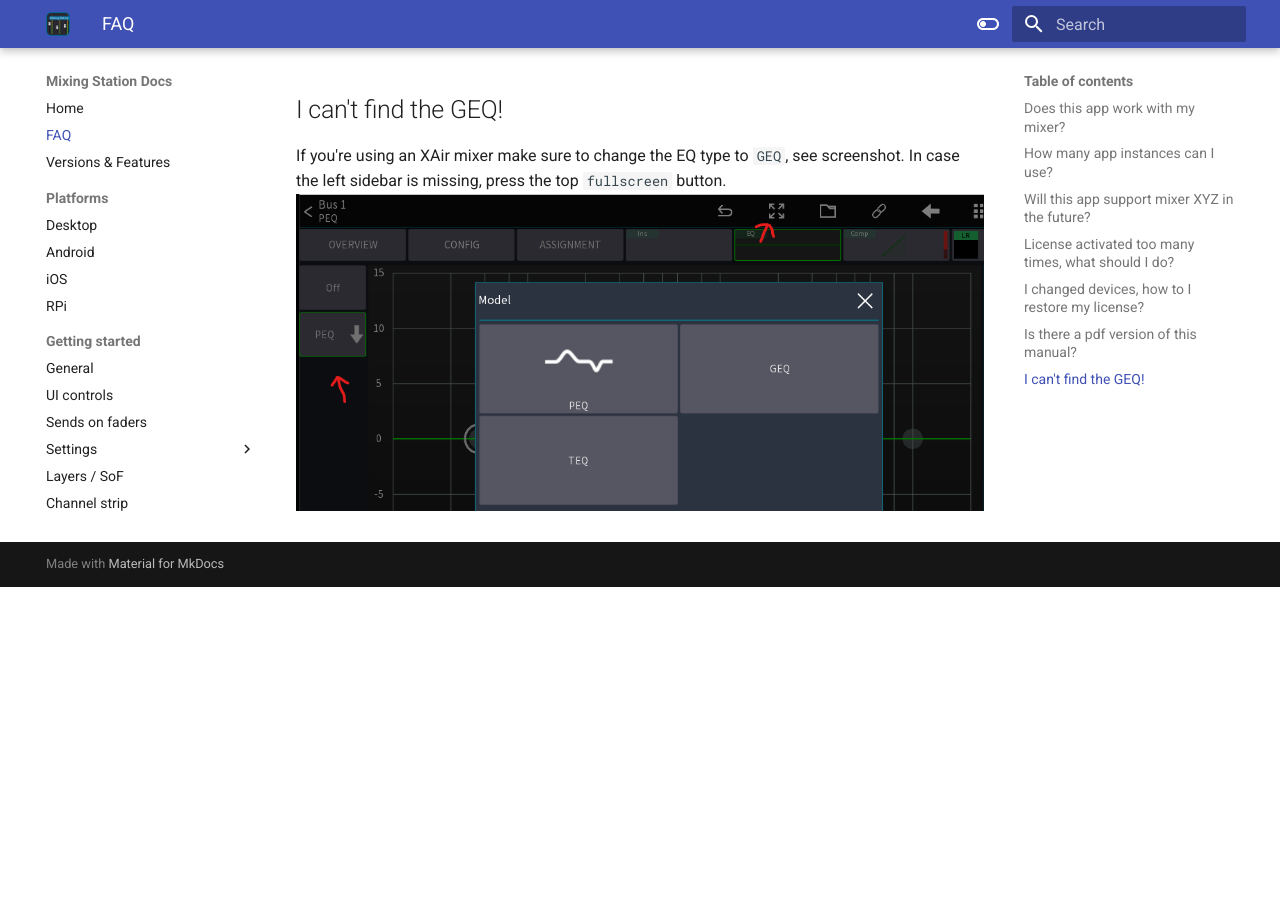
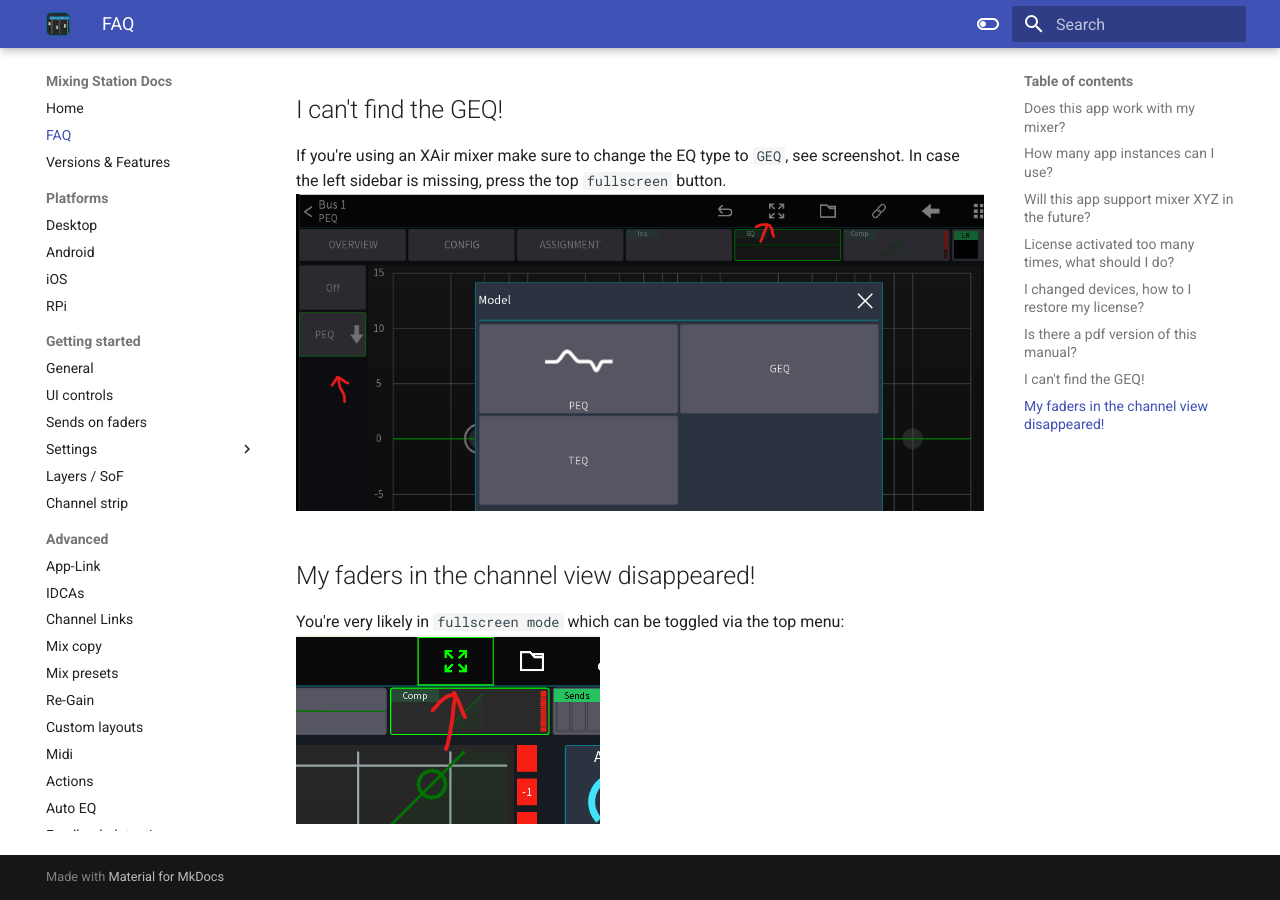
Before and after one commit to davidgiga1993/mixing-station-docs, an MkDocs documentation site: the page built from docs/faq.md, in a window 1280 px wide and 900 px high, scrolled down 1096 px. Built offline with MkDocs 1.6.1 and Material for MkDocs 9.7.7, drawn with Linux system fonts in a browser that asks for light colours; before the commit the page ends 1683 px from its top, so only the background shows below that.

Commit message:
docs: update faw

```diff
--- a/docs/faq.md
+++ b/docs/faq.md
@@ -31,3 +31,8 @@
 If you're using an XAir mixer make sure to change the EQ type to `GEQ`, see screenshot.
 In case the left sidebar is missing, press the top `fullscreen` button.
 ![xair geq](img/faq/xair-geq.png)
+
+
+## My faders in the channel view disappeared!
+You're very likely in `fullscreen mode` which can be toggled via the top menu:
+![fullscreen icon](img/faq/fullscreen-mode.png)
```
Also changed, not shown: docs/img/faq/fullscreen-mode.png (added).
